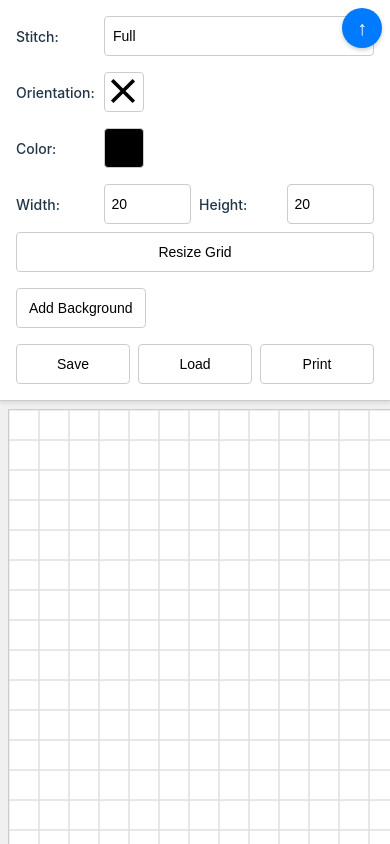
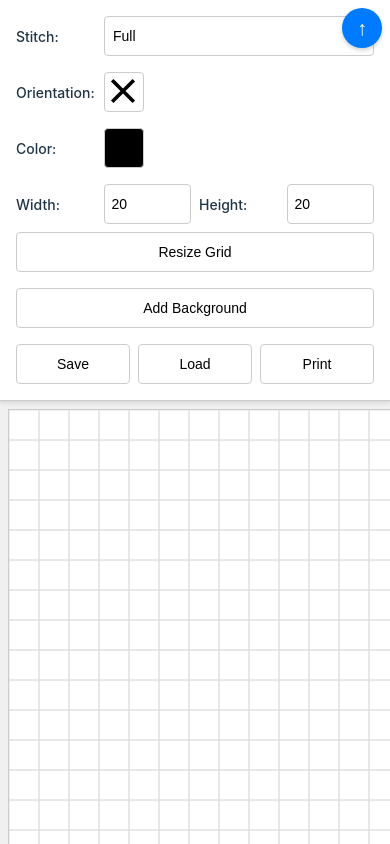
Before and after one commit to jfgordon2/cross-stitch-designer, a React (Vite) app: page / in a window 390 px wide. Built offline with nearby package versions, Linux system fonts and the light colour scheme.

Commit message:
more css

```diff
--- a/src/components/BackgroundEditor.css
+++ b/src/components/BackgroundEditor.css
@@ -56,6 +56,17 @@
     width: calc(100vw - 2rem);
   }
 
+  .background-controls {
+    flex-direction: column;
+    width: 100%;
+  }
+
+  .background-controls .toolbar-button {
+    width: 100%;
+    min-height: 40px;
+    justify-content: center;
+  }
+
   .background-slider-group {
     flex-direction: column;
     align-items: stretch;
```
